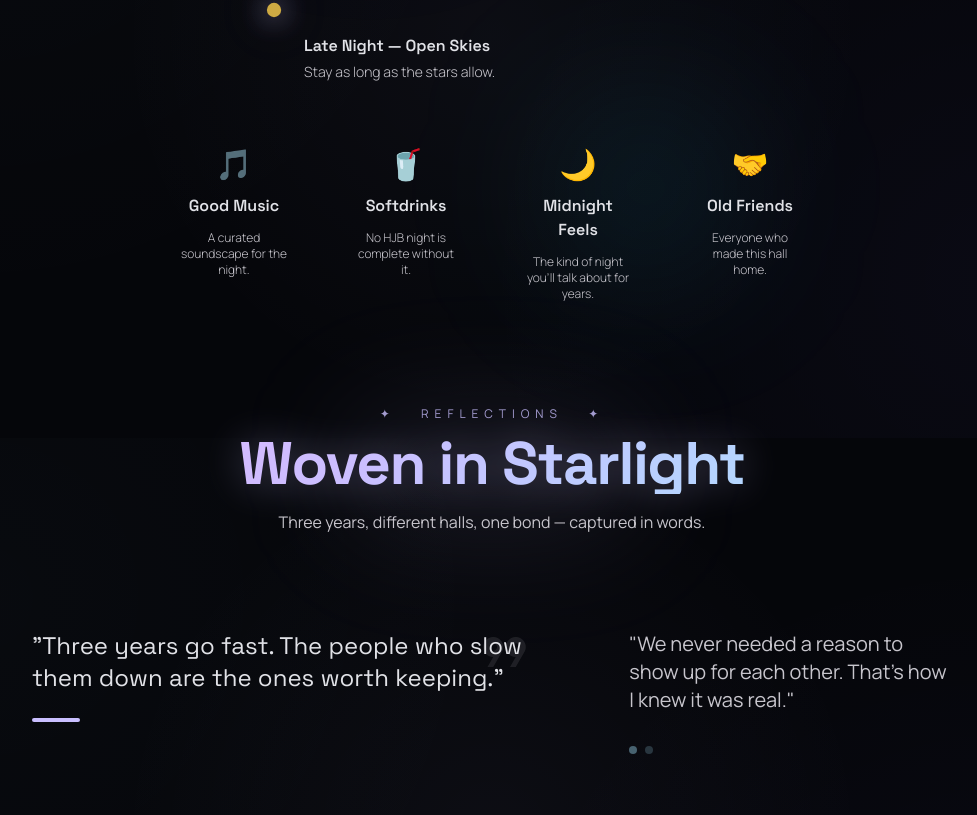
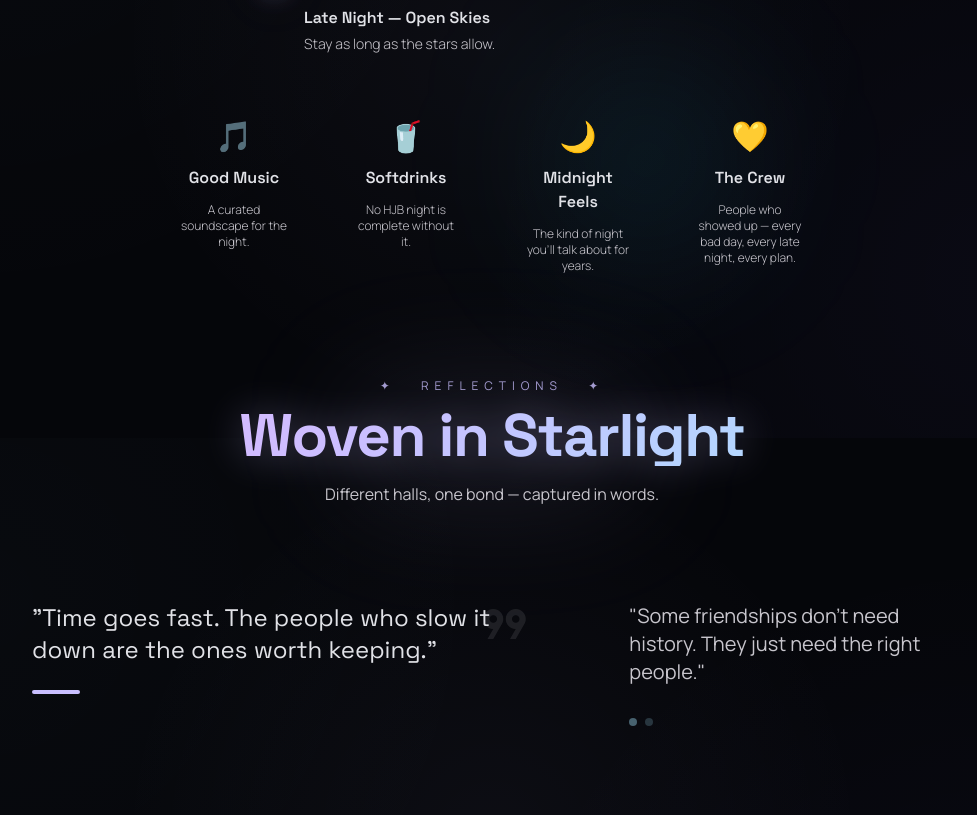
Before and after one commit to samarthkr123/Invitation, a plain HTML site: page index.html in a window 1280 px wide. Shown: the part 1162-1977 px from the top of the page, without its empty margins (148-1125 px from the left). Drawn offline with nearby package versions, Linux system fonts and the light colour scheme.

Commit message:
Update index.html

```diff
--- a/index.html
+++ b/index.html
@@ -233,7 +233,7 @@
                 One night. One hall. Endless memories.
             </p>
             <div class="max-w-xl text-on-surface-variant leading-relaxed text-base sm:text-lg font-light px-2">
-                Under the canopy of the midnight sky, we gather to celebrate the journey we've shared. A tribute to the laughter in the corridors, the shared dreams, and the unbreakable bonds formed within these walls.
+                Finding each other across campus — tonight, no one has to go anywhere. A tribute to the people who made every late night, every chai break, and every unplanned moment worth remembering.
             </div>
         </section>
 
@@ -330,9 +330,9 @@
                         <p class="text-on-surface-variant text-xs font-light">The kind of night you'll talk about for years.</p>
                     </div>
                     <div class="vibe-card glass-card rounded-xl sm:rounded-2xl p-4 sm:p-6 flex flex-col gap-2 sm:gap-3 items-center text-center">
-                        <span class="text-2xl sm:text-3xl">🤝</span>
-                        <p class="font-headline text-sm sm:text-base font-semibold text-on-surface">Old Friends</p>
-                        <p class="text-on-surface-variant text-xs font-light">Everyone who made this hall home.</p>
+                        <span class="text-2xl sm:text-3xl">💛</span>
+                        <p class="font-headline text-sm sm:text-base font-semibold text-on-surface">The Crew</p>
+                        <p class="text-on-surface-variant text-xs font-light">People who showed up — every bad day, every late night, every plan.</p>
                     </div>
                 </div>
             </div>
@@ -352,7 +352,7 @@
                            filter: drop-shadow(0 0 20px rgba(201,191,255,0.35));">
                     Woven in Starlight
                 </h3>
-                <p class="text-on-surface-variant text-sm sm:text-base mt-4">Three years, different halls, one bond — captured in words.</p>
+                <p class="text-on-surface-variant text-sm sm:text-base mt-4">Different halls, one bond — captured in words.</p>
             </div>
 
             <!-- Single column on mobile, bento on desktop -->
@@ -364,7 +364,7 @@
                         <span class="material-symbols-outlined text-5xl sm:text-6xl">format_quote</span>
                     </div>
                     <p class="font-headline text-lg sm:text-2xl leading-relaxed text-on-surface mb-5 sm:mb-6 relative z-10">
-                        "Three years go fast. The people who slow them down are the ones worth keeping."
+                        "Time goes fast. The people who slow it down are the ones worth keeping."
                     </p>
                     <div class="h-1 w-12 bg-primary rounded-full group-hover:w-24 transition-all duration-500"></div>
                 </div>
@@ -372,7 +372,7 @@
                 <!-- Quote 2 -->
                 <div class="md:col-span-5 glass-card q-cyan p-6 sm:p-10 rounded-2xl sm:rounded-[2rem] hover:-translate-y-2 transition-all duration-500 group">
                     <p class="font-body text-base sm:text-xl leading-relaxed text-on-surface-variant group-hover:text-on-surface transition-colors">
-                        "We never needed a reason to show up for each other. That's how I knew it was real."
+                        "Some friendships don't need history. They just need the right people."
                     </p>
                     <div class="mt-6 sm:mt-8 flex gap-2">
                         <div class="w-2 h-2 rounded-full bg-secondary/40"></div>
```
